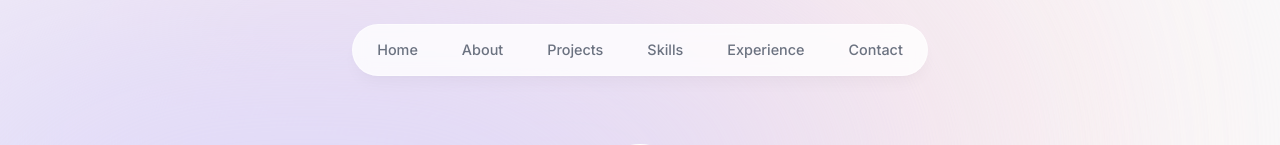
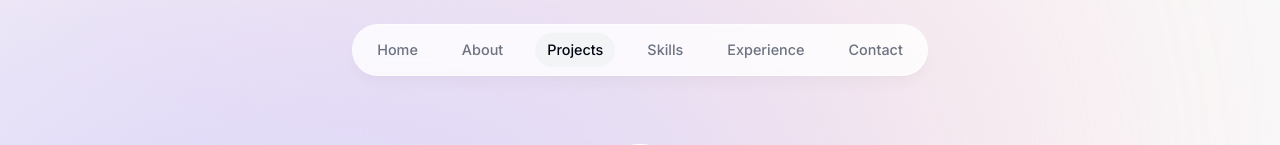
Before and after one commit to Pedrofigueiredo91/portfolio, a Next.js app: page / in a window 1280 px wide. Shown: the top 145 px of the page. Built offline with nearby package versions, Linux system fonts and the light colour scheme.

Commit message:
add useCcontext and Section in view functionality

```diff
--- a/app/layout.tsx
+++ b/app/layout.tsx
@@ -1,6 +1,7 @@
 import "./globals.css";
 import { Inter } from "next/font/google";
 import Header from "@/components/header";
+import ActiveSectionContextProvider from "@/context/active-section-context";
 const inter = Inter({ subsets: ["latin"] });
 
 export const metadata = {
@@ -20,8 +21,10 @@ export default function RootLayout({
       >
         <div className="bg-[#fbe2e3] absolute top-[-6rem] -z-10 right-[11rem] h-[31.25rem] w-[31.25rem] rounded-full blur-[10rem] sm:w-[68.75rem] dark:bg-[#946263]"></div>
         <div className="bg-[#dbd7fb] absolute top-[-1rem] -z-10 left-[-35rem] h-[31.25rem] w-[50rem] rounded-full blur-[10rem] sm:w-[68.75rem] md:left-[-33rem] lg:left-[-28rem] xl:left-[-15rem] 2xl:left-[-5rem] dark:bg-[#676394]"></div>
-        <Header />
-        {children}
+        <ActiveSectionContextProvider>
+          <Header />
+          {children}
+        </ActiveSectionContextProvider>
       </body>
     </html>
   );
--- a/components/about.tsx
+++ b/components/about.tsx
@@ -1,16 +1,21 @@
 "use client";
-import React from "react";
 import SectionHeading from "./section-heading";
 import { motion } from "framer-motion";
+import { useSectionInView } from "@/lib/hooks";
+
 export default function About() {
+  const {ref} = useSectionInView("About", 0.75);
+
   return (
     <motion.section
+      ref={ref}
       className="mb-28 mx-w-[45rem] text-center leading-8 sm:mb-40 scroll-mt-28"
       initial={{ opacity: 0, y: 100 }}
       animate={{ opacity: 1, y: 0 }}
       transition={{
         delay: 0.175,
-      }} id="about"
+      }}
+      id="about"
     >
       <SectionHeading> About me</SectionHeading>
       <p className=" mb-3">
--- a/components/header.tsx
+++ b/components/header.tsx
@@ -3,11 +3,13 @@
 import { links } from "@/lib/data";
 import { motion } from "framer-motion";
 import Link from "next/link";
-import React, { useState } from "react";
+import React, { useState, useContext } from "react";
 import clsx from "clsx";
+import { useActiveSectionContext} from "@/context/active-section-context";
+
 
 export default function header() {
-  const [activeSection, setActiveSection] = useState("home");
+ const {activeSection, setActiveSection, setTimeOfLastClick} = useActiveSectionContext();
   return (
     <header className="z-[999] relative">
       <motion.div
@@ -30,7 +32,10 @@ export default function header() {
                   { "text-gray-950": activeSection === link.name }
                 )}
                 href={link.hash}
-                onClick={() => setActiveSection(link.name)}
+                onClick={() => {
+                  setActiveSection(link.name)
+                  setTimeOfLastClick(Date.now())
+                }}
               >
                 {link.name}
                 {link.name === activeSection && (
--- a/components/intro.tsx
+++ b/components/intro.tsx
@@ -1,5 +1,5 @@
 "use client";
-import React from "react";
+import React, { useEffect } from "react";
 import profile from "@/public/Profile.png";
 import Image from "next/image";
 import { motion } from "framer-motion";
@@ -7,9 +7,18 @@ import Link from "next/link";
 import { BsArrowRight, BsLinkedin } from "react-icons/bs";
 import { HiDownload } from "react-icons/hi";
 import { FaGithubSquare } from "react-icons/fa";
+import { useSectionInView } from "@/lib/hooks";
+
+
 export default function Intro() {
+  const { ref } = useSectionInView("Home", 0.5);
+
   return (
-    <section id="home" className="mb-28 max-w-[50rem] text-center sm:mb-0 scroll-mt-[100rem]">
+    <section
+      ref={ref}
+      id="home"
+      className="mb-28 max-w-[50rem] text-center sm:mb-0 scroll-mt-[100rem]"
+    >
       <div className="flex items-center justify-center">
         <div className="relative">
           <motion.div
@@ -80,11 +89,19 @@ export default function Intro() {
           <HiDownload className="opacity-60 group-hover:translate-y-1" />
         </a>
 
-        <a className="bg-white p-4 text-gray-700 flex items-center gap-2 rounded-full  focus:scale-[1.15] hover:scale-[1.15] hover:text-gray-950 active:scale-105 transition cursor-pointer border border-black/10" href="https://www.linkedin.com/in/pedro-figueiredo-juniorjavascriptreact/" target="_blank">
+        <a
+          className="bg-white p-4 text-gray-700 flex items-center gap-2 rounded-full  focus:scale-[1.15] hover:scale-[1.15] hover:text-gray-950 active:scale-105 transition cursor-pointer border border-black/10"
+          href="https://www.linkedin.com/in/pedro-figueiredo-juniorjavascriptreact/"
+          target="_blank"
+        >
           <BsLinkedin />
         </a>
 
-        <a className="bg-white p-4 text-gray-700 flex items-center gap-2 rounded-full focus:scale-[1.15] hover:scale-[1.15] hover:text-gray-950 active:scale-105 transition cursor-pointer border border-black/10" href="https://github.com/Pedrofigueiredo91" target="_blank">
+        <a
+          className="bg-white p-4 text-gray-700 flex items-center gap-2 rounded-full focus:scale-[1.15] hover:scale-[1.15] hover:text-gray-950 active:scale-105 transition cursor-pointer border border-black/10"
+          href="https://github.com/Pedrofigueiredo91"
+          target="_blank"
+        >
           <FaGithubSquare />
         </a>
       </motion.div>
--- a/components/projects.tsx
+++ b/components/projects.tsx
@@ -1,10 +1,14 @@
-import React from "react";
+"use client";
+import React, { useEffect } from "react";
 import SectionHeading from "./section-heading";
 import { projectsData } from "@/lib/data";
 import Project from "./project";
+import { useSectionInView } from "@/lib/hooks";
+
 export default function Projects() {
+  const { ref } = useSectionInView("Projects", 0.5);
   return (
-    <section className="scroll-mt-28" id="projects">
+    <section ref={ref} className="scroll-mt-28" id="projects">
       <SectionHeading>My projects</SectionHeading>
       <div>
         {projectsData.map((project, index) => (
--- /dev/null
+++ b/context/active-section-context.tsx
@@ -0,0 +1,46 @@
+"use client";
+
+import type { SectionName } from "@/lib/types";
+import React, { useState, createContext, useContext } from "react";
+
+
+
+type ActiveSectionContextProviderProps = { children: React.ReactNode };
+
+type ActiveSectionContextType = {
+  activeSection: SectionName;
+  setActiveSection: React.Dispatch<React.SetStateAction<SectionName>>;
+  timeOfLastClick: number;
+  setTimeOfLastClick: React.Dispatch<React.SetStateAction<number>>;
+};
+
+export const ActiveSectionContext =
+  createContext<ActiveSectionContextType | null>(null);
+
+export default function ActiveSectionContextProvider({
+  children,
+}: ActiveSectionContextProviderProps) {
+  const [activeSection, setActiveSection] = useState<SectionName>("Home");
+  const [timeOfLastClick, setTimeOfLastClick] = useState(0);
+  return (
+    <ActiveSectionContext.Provider
+      value={{
+        activeSection,
+        setActiveSection,
+        timeOfLastClick,
+        setTimeOfLastClick,
+      }}
+    >
+      {children}
+    </ActiveSectionContext.Provider>
+  );
+}
+export function useActiveSectionContext() {
+  const context = useContext(ActiveSectionContext);
+  if (context === null) {
+    throw new Error(
+      "useActiveSectionContext must be used within an ActiveSectionContextProvider"
+    );
+  }
+  return context;
+}
--- /dev/null
+++ b/lib/hooks.ts
@@ -0,0 +1,19 @@
+import { useActiveSectionContext } from "@/context/active-section-context";
+import { useInView } from "react-intersection-observer";
+import { useEffect } from "react";
+import type { SectionName } from "./types";
+
+export function useSectionInView(sectionName: SectionName, threshold = 0.75,) {
+  const { ref, inView } = useInView({
+    threshold: threshold,
+  });
+  const { setActiveSection, timeOfLastClick } = useActiveSectionContext();
+  useEffect(() => {
+    if (inView && Date.now() - timeOfLastClick > 1000) {
+      setActiveSection(sectionName);
+    }
+  }, [inView, setActiveSection, timeOfLastClick, sectionName]);
+  return {
+    ref,
+  };
+}
--- /dev/null
+++ b/lib/types.ts
@@ -0,0 +1,3 @@
+import { links } from "./data";
+
+export type SectionName = (typeof links)[number]["name"];
```
